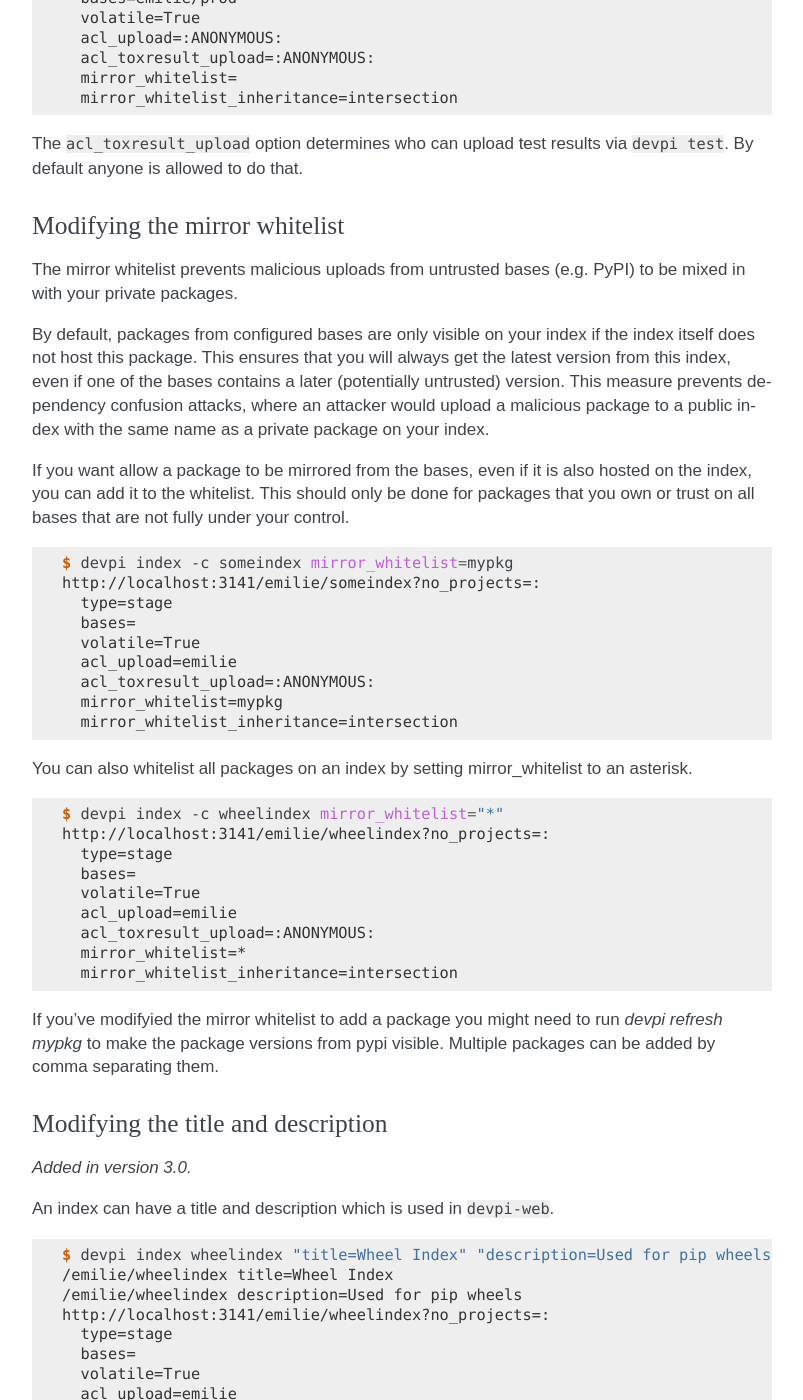
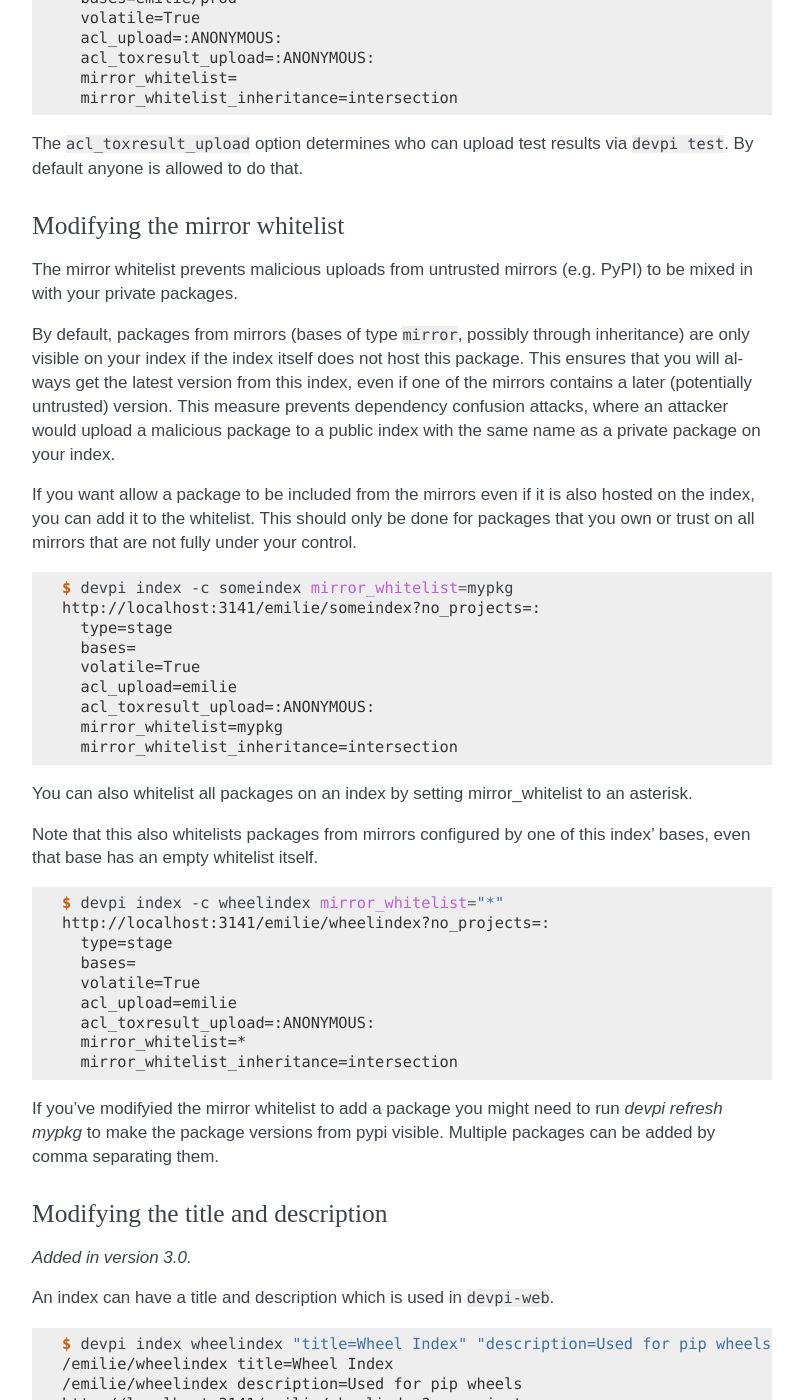
Before and after one commit to devpi/devpi, a Sphinx documentation site: the page built from doc/userman/devpi_indices.rst, in a window 1280 px wide and 1400 px high, scrolled down 8561 px. Shown: the whole window, without its empty margins (348-1151 px from the left). Built offline with Sphinx 7.4.7, drawn with Linux system fonts in a browser that asks for light colours.

Commit message:
made corrections to the mirror_whitelist documentation

```diff
--- a/doc/userman/devpi_indices.rst
+++ b/doc/userman/devpi_indices.rst
@@ -412,15 +412,15 @@
 Modifying the mirror whitelist
 ^^^^^^^^^^^^^^^^^^^^^^^^^^^^^^
 
-The mirror whitelist prevents malicious uploads from untrusted bases (e.g. PyPI) to be mixed in with your private packages.
+The mirror whitelist prevents malicious uploads from untrusted mirrors (e.g. PyPI) to be mixed in with your private packages.
 
-By default, packages from configured bases are only visible on your index if the index itself does not host this package.
-This ensures that you will always get the latest version from this index, even if one of the bases contains a later
-(potentially untrusted) version. This measure prevents dependency confusion attacks, where an attacker would upload a malicious
-package to a public index with the same name as a private package on your index.
+By default, packages from mirrors (bases of type ``mirror``, possibly through inheritance) are only visible on your index if
+the index itself does not host this package. This ensures that you will always get the latest version from this index, even if
+one of the mirrors contains a later (potentially untrusted) version. This measure prevents dependency confusion attacks, where
+an attacker would upload a malicious package to a public index with the same name as a private package on your index.
 
-If you want allow a package to be mirrored from the bases, even if it is also hosted on the index, you can add it to the
-whitelist. This should only be done for packages that you own or trust on all bases that are not fully under your control.
+If you want allow a package to be included from the mirrors even if it is also hosted on the index, you can add it to the
+whitelist. This should only be done for packages that you own or trust on all mirrors that are not fully under your control.
 
 .. code-block:: console
 
@@ -435,6 +435,9 @@
      mirror_whitelist_inheritance=intersection
 
 You can also whitelist all packages on an index by setting mirror_whitelist to an asterisk.
+
+Note that this also whitelists packages from mirrors configured by one of this index' bases, even that base has an empty
+whitelist itself.
 
 .. code-block:: console
 
```
